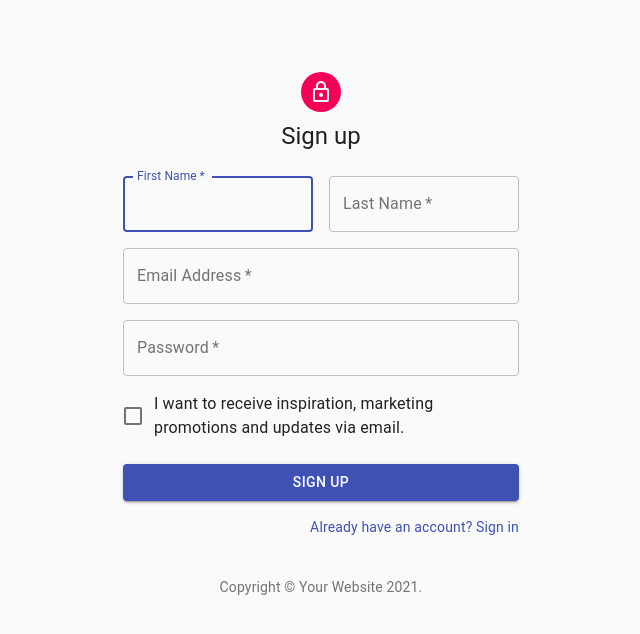
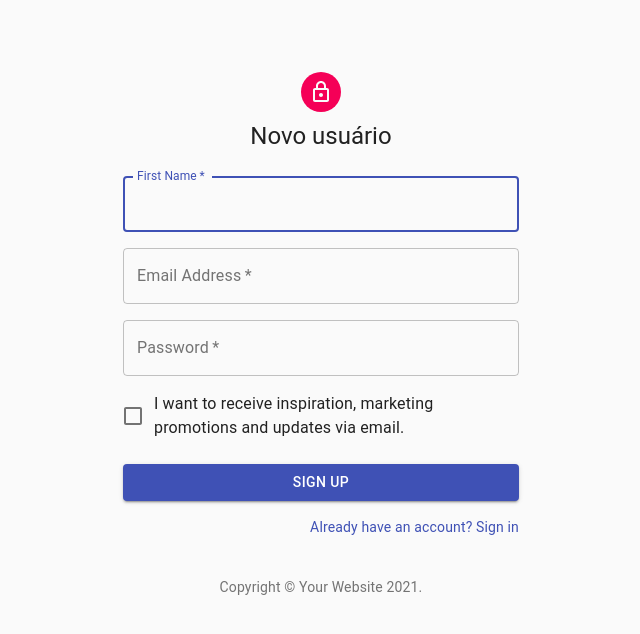
Before and after one commit to karacurt/ep-websemantica, a React (Create React App) app: page /signup in a window 1280 px wide. Shown: the top 634 px of the page, without its empty margins (319-959 px from the left). Built offline with nearby package versions, Linux system fonts and the light colour scheme; what rdf would draw is missing.

Commit message:
user operations

```diff
--- a/src/contexts/UsersContext.tsx
+++ b/src/contexts/UsersContext.tsx
@@ -12,14 +12,10 @@ interface UserContextProps {
 export const UsersContext = createContext<UserContextProps>({} as UserContextProps)
 
 export const UsersProvider: React.FC = ({ children }) => {
-  const [users, setUsers] = useState([])
-
-
+  const [users, setUsers] = useState([] as User[])
 
   const getUsers = async () => {
-
     const allUsers = await getAllUsers()
-
     setUsers(allUsers)
   }
 
--- a/src/pages/signup/signup.tsx
+++ b/src/pages/signup/signup.tsx
@@ -59,6 +59,7 @@ export const SignUp: React.FC = () => {
     e.preventDefault()
 
     const user: User = {
+      id: 'a',
       name,
       email,
       password
@@ -76,15 +77,12 @@ export const SignUp: React.FC = () => {
           <LockOutlinedIcon />
         </Avatar>
         <Typography component='h1' variant='h5'>
-          Sign up
+          Novo usuário
         </Typography>
         <form className={classes.form} onSubmit={(e) => onSubmit(e)} noValidate>
           <Grid container spacing={2}>
-            <Grid item xs={12} sm={6}>
+            <Grid item xs={12}>
               <TextField autoComplete='fname' name='firstName' variant='outlined' required fullWidth id='firstName' label='First Name' autoFocus onChange={(e) => setName(e.target.value)} />
-            </Grid>
-            <Grid item xs={12} sm={6}>
-              <TextField variant='outlined' required fullWidth id='lastName' label='Last Name' name='lastName' autoComplete='lname' />
             </Grid>
             <Grid item xs={12}>
               <TextField variant='outlined' required fullWidth id='email' label='Email Address' name='email' autoComplete='email' onChange={(e) => setEmail(e.target.value)} />
--- a/src/pages/users/index.tsx
+++ b/src/pages/users/index.tsx
@@ -8,7 +8,6 @@ import TableContainer from '@material-ui/core/TableContainer'
 import TableHead from '@material-ui/core/TableHead'
 import TablePagination from '@material-ui/core/TablePagination'
 import TableRow from '@material-ui/core/TableRow'
-import { getAllUsers } from '../../services/user'
 import { UsersContext } from '../../contexts/UsersContext'
 import { User } from '../../types'
 
@@ -45,20 +44,15 @@ const useStyles = makeStyles({
 
 export const UsersData: React.FC = () => {
   const { users, getUsers } = useContext(UsersContext)
+  const classes = useStyles()
+  const [page, setPage] = useState(0)
+  const [rowsPerPage, setRowsPerPage] = useState(10)
+  const [rows, setRows] = useState([] as User[])
 
-  const classes = useStyles()
-  const [page, setPage] = React.useState(0)
-  const [rowsPerPage, setRowsPerPage] = React.useState(10)
-  const [rows, setRows] = useState([] as User[])
   useEffect(() => {
     getUsers()
   }, [])
 
-  useEffect(() => {
-    setRows(users)
-  }, [users, rows])
-
-  const dataRows = () => {}
   const handleChangePage = (event: unknown, newPage: number) => {
     setPage(newPage)
   }
@@ -82,7 +76,7 @@ export const UsersData: React.FC = () => {
             </TableRow>
           </TableHead>
           <TableBody>
-            {rows.slice(page * rowsPerPage, page * rowsPerPage + rowsPerPage).map((row) => {
+            {users.slice(page * rowsPerPage, page * rowsPerPage + rowsPerPage).map((row) => {
               console.log('pegando row')
               console.log(row)
               return (
```
